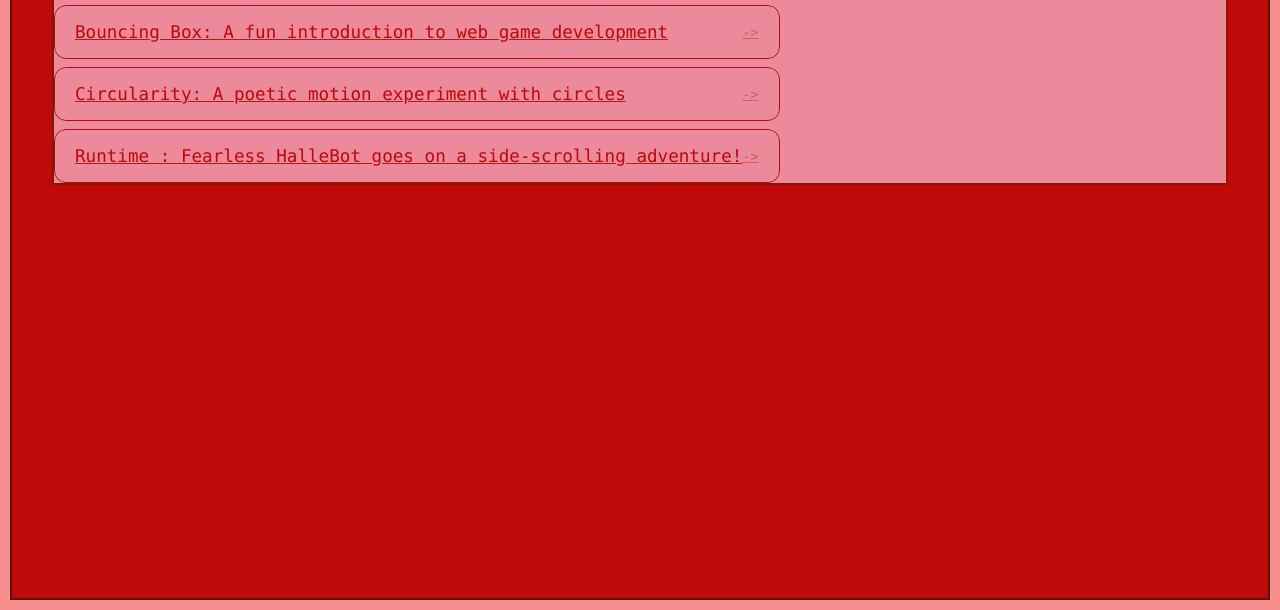
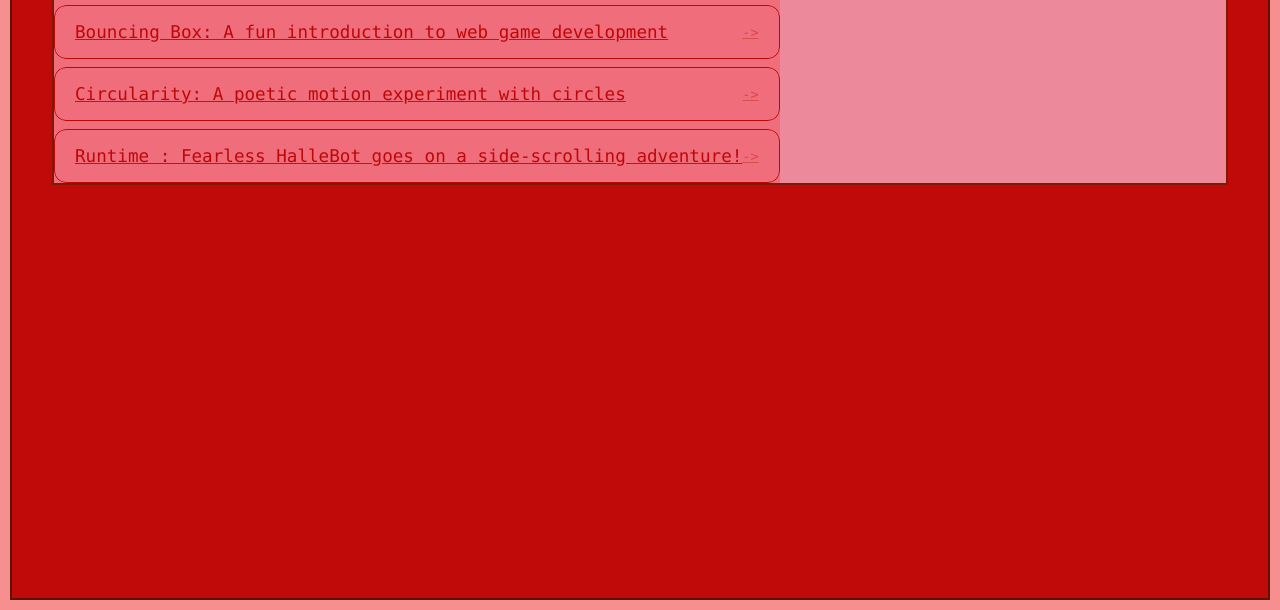
Before and after one commit to CreatorChara/CreatorChara.github.io, a plain HTML site: page portfolio.html in a window 1280 px wide. Shown: the part 210-820 px from the top of the page. Drawn offline with Linux system fonts and the light colour scheme.

```diff
--- a/style.css
+++ b/style.css
@@ -206,7 +206,8 @@ main {
 }
 #portfolio {
   list-style: none;
-  margin: 0;
+  background-color: rgba(255, 3, 3, 0.203);
+  margin: 0 auto;
   padding: 0;
   width: 100%;
   display: flex;
@@ -220,6 +221,7 @@ main {
 
 #portfolio a {
   display: flex;
+  margin: 0 auto;
   justify-content: space-between;
   align-items: center;
   text-decoration: none;
```
